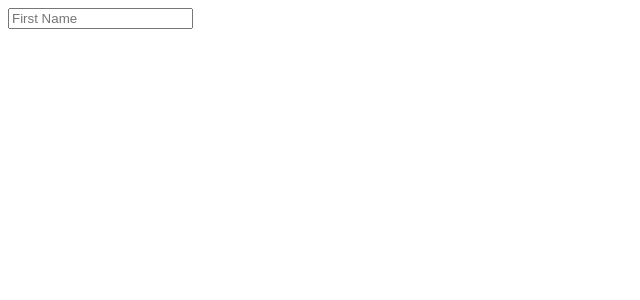
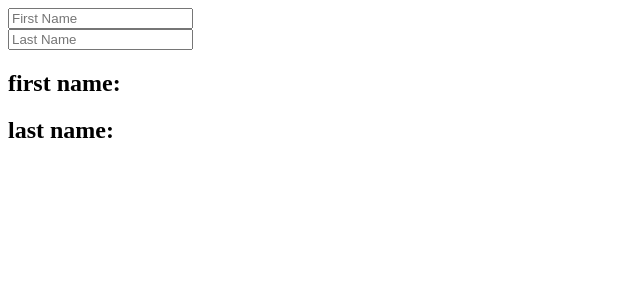
Before and after one commit to pgeliebter/react-practice, a React app: page / in a window 1280 px wide. Shown: the top 300 px of the page, without its empty margins (0-640 px from the left). Built offline with nearby package versions, Linux system fonts and the light colour scheme; the HTML template or start-up script is replaced by a standard one.

Commit message:
adds lastName state and input

```diff
--- a/src/App.js
+++ b/src/App.js
@@ -9,18 +9,29 @@ class App extends React.Component {
 		this.handleChange = this.handleChange.bind(this)
 	}
 	handleChange(event) {
-		console.log(event)
-		this.setState({ firstName: event.target.value })
+		console.log(event.target)
+		this.setState({ [event.target.name]: event.target.value })
 	}
 	render() {
 		return (
 			<div>
-				<input
-					type="text"
-					placeholder="First Name"
-					onChange={this.handleChange}
-				/>
-				<h2>{this.state.firstName}</h2>
+				<form>
+					<input
+						type="text"
+						name="firstName"
+						placeholder="First Name"
+						onChange={this.handleChange}
+					/>
+					<br />
+					<input
+						type="text"
+						name="lastName"
+						placeholder="Last Name"
+						onChange={this.handleChange}
+					/>
+					<h2>first name: {this.state.firstName}</h2>
+					<h2>last name: {this.state.lastName}</h2>
+				</form>
 			</div>
 		)
 	}
```
